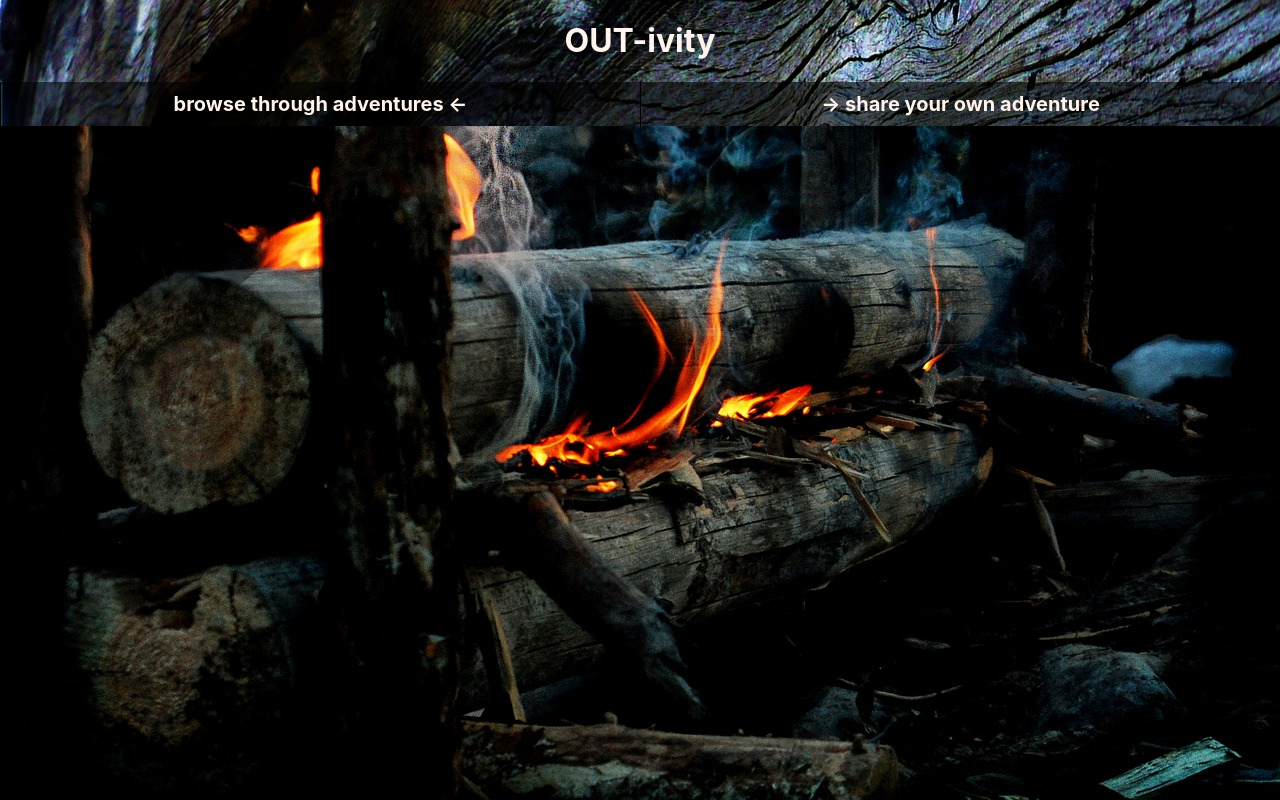
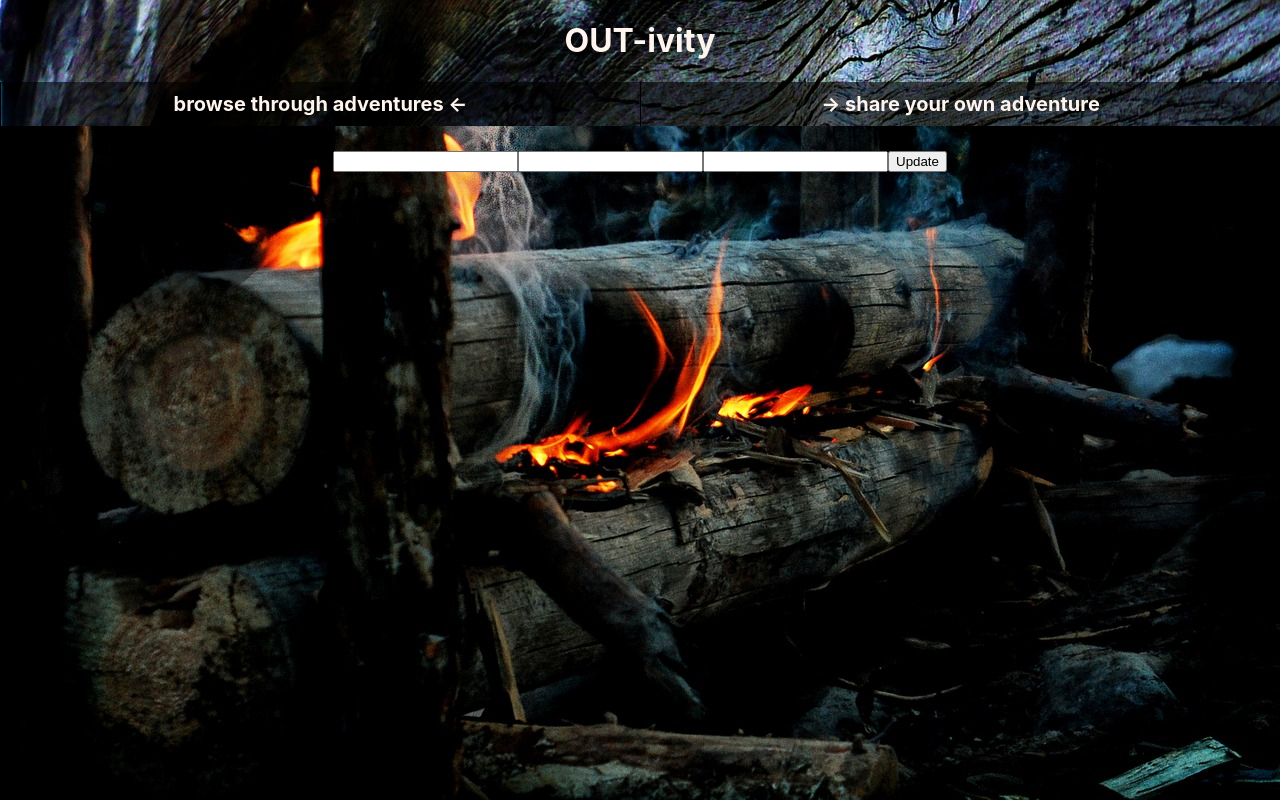
Before and after one commit to Teresakoetter/OUT-ivity, a React (Create React App) app in the folder frontend/: page /adventures/update/1 in a window 1280 px wide. Built offline with nearby package versions, Linux system fonts and the light colour scheme; no server answers.

Commit message:
FE: updateAdventure working (however: with input fields not text areas)

```diff
--- a/frontend/src/AdventureDetailCard.tsx
+++ b/frontend/src/AdventureDetailCard.tsx
@@ -1,17 +1,25 @@
 import './AdventureCard.css'
 import UseAdventureDetail from "./UseAdventureDetail";
+import {Adventure} from "./Adventure";
+import {useNavigate} from "react-router-dom";
 
 type AdventureDetailCardProps = {
     deleteAdventure: (id: string) => void
+    updateAdventure: (adventure: Adventure) => void
 }
 
 export default function AdventureDetailCard(props: AdventureDetailCardProps) {
     const {adventure} = UseAdventureDetail()
+    const navigate = useNavigate();
 
     function onDeleteClick() {
         if (adventure) {
             props.deleteAdventure(adventure.id)
         }
+
+    }
+
+    function onUpdateClick() {
 
     }
 
@@ -30,6 +38,10 @@ export default function AdventureDetailCard(props: AdventureDetailCardProps) {
                         {adventure.description}
                         <br/>
                         <button onClick={onDeleteClick}>delete adventure</button>
+                        <button onClick={() => {
+                            navigate("/adventures/update/" + adventure.id)
+                        }}>update adventure
+                        </button>
                     </div>
                     : <div>Loading...</div>
             }
--- a/frontend/src/App.tsx
+++ b/frontend/src/App.tsx
@@ -7,11 +7,12 @@ import AdventureDetailCard from "./AdventureDetailCard";
 import {BrowserRouter, Navigate, Route, Routes} from 'react-router-dom';
 import Header from "./Header";
 import {ToastContainer} from "react-toastify";
+import UpdateAdventure from "./UpdateAdventure";
 
 
 
 function App() {
-    const {addAdventure, deleteAdventure} = UseAdventure()
+    const {addAdventure, deleteAdventure, updateAdventure} = UseAdventure()
     return (
         <BrowserRouter>
             <div className="App">
@@ -36,7 +37,9 @@ function App() {
                         <Route path="/adventures/add"
                                element={<AddAdventure addAdventure={addAdventure}/>}/>
                         <Route path="/adventures/:id"
-                               element={<AdventureDetailCard deleteAdventure={deleteAdventure}/>}/>
+                               element={<AdventureDetailCard deleteAdventure={deleteAdventure} updateAdventure={updateAdventure}/>}/>
+                        <Route path='/adventures/update/:id'
+                               element={<UpdateAdventure updateAdventure={updateAdventure}/>}/>
                     </Routes>
                 </div>
             </div>
--- /dev/null
+++ b/frontend/src/UpdateAdventure.tsx
@@ -0,0 +1,60 @@
+import {Adventure,} from "./Adventure";
+import {ChangeEvent, FormEvent, useState} from "react";
+import {useNavigate, useParams} from "react-router-dom";
+
+
+
+type UpdateAdventureProps = {
+    updateAdventure: (newAdventure: Adventure) => void
+}
+export default function UpdateAdventure(props: UpdateAdventureProps){
+    const initialState: Adventure = {id: "", name: "", quote: "", description: ""}
+    const [adventure, setAdventure] = useState<Adventure>(initialState)
+    const {id} = useParams<{id: string}>()
+    function onChange(event: ChangeEvent<HTMLInputElement>){
+        const targetName: string = event.target.name;
+        const value: string = event.target.value;
+        if(id){
+            setAdventure(
+                {...adventure, id: id, [targetName]: value}
+            )
+        }
+
+    }
+    const navigate = useNavigate();
+    function onSaveAdventure(event: FormEvent<HTMLFormElement>){
+        event.preventDefault()
+            if(id){
+            props.updateAdventure(adventure)
+            navigate("/adventures")
+
+        }
+    }
+
+    return(
+        <div>
+            <form onSubmit={onSaveAdventure}>
+                <input
+                    type="text"
+                    name ="name"
+                    placeholder={adventure.name}
+                    value={adventure.name}
+                    onChange={onChange}/>
+                <input
+                    type="text"
+                    name ="quote"
+                    placeholder={adventure.quote}
+                    value={adventure.quote}
+                    onChange={onChange}/>
+                <input
+                    type="text"
+                    name ="description"
+                    placeholder={adventure.description}
+                    value={adventure.description}
+                    onChange={onChange}/>
+                <button>Update</button>
+            </form>
+        </div>
+
+    )
+}
--- a/frontend/src/UseAdventure.tsx
+++ b/frontend/src/UseAdventure.tsx
@@ -42,6 +42,20 @@ export default function UseAdventure() {
 
     }
 
-    return {adventures, addAdventure, deleteAdventure}
+    function updateAdventure(adventure: Adventure){
+        axios.put(`/api/adventures/${adventure.id}`, adventure)
+            .then((putAdventureResponse) => {
+                setAdventures(adventures.map((currentAdventure) => {
+                    if(currentAdventure.id === adventure.id){
+                        return putAdventureResponse.data
+                    }
+                    else{
+                        return currentAdventure
+                    }
+                }))
+            })
+    }
+
+    return {adventures, addAdventure, deleteAdventure, updateAdventure}
 
 }
```
